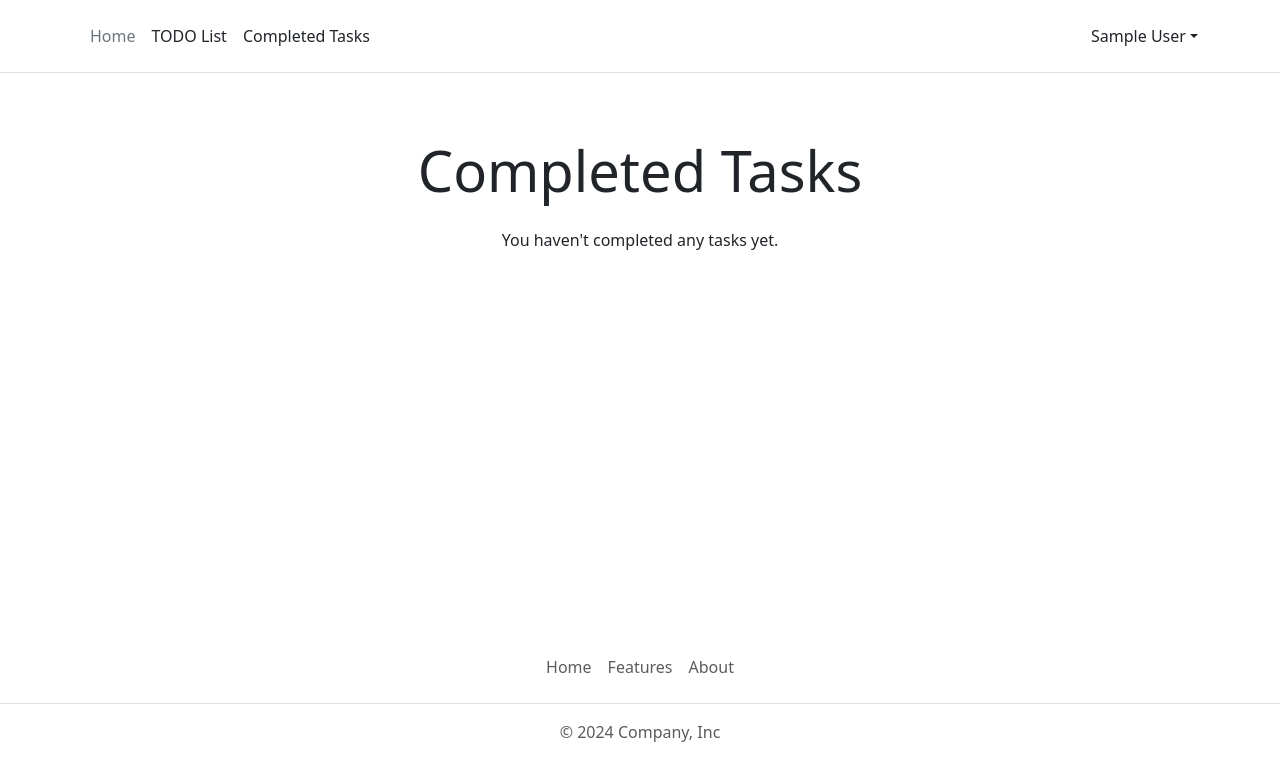
After one commit to A-Trendafilov/TODO-List, a Flask app: page /tasks/completed in a window 1280 px wide. The commit adds this page. Shown: the top 781 px of the page. Run offline with Flask 3, Linux system fonts and the light colour scheme; the visitor is signed in with stand-in values (Sample User, id 1); data that the repository does not hold is empty; some libraries are stand-ins or nearby versions.

Commit message:
add edit task func. add completed task endpoint

```diff
--- a/main.py
+++ b/main.py
@@ -137,10 +137,18 @@ def tasks():
 @login_required
 def delete_task(task_id):
     task_to_delete = db.get_or_404(Task, task_id)
-    db.session.delete(task_to_delete)
-    db.session.commit()
-    flash(f"Task: {task_to_delete.title} - is deleted successfully!", "success")
-    return redirect(url_for("tasks"))
+    if task_to_delete.completed:
+        db.session.delete(task_to_delete)
+        db.session.commit()
+        flash(
+            f"Completed task '{task_to_delete.title}' deleted successfully!", "success"
+        )
+        return redirect(url_for("completed_tasks"))
+    else:
+        db.session.delete(task_to_delete)
+        db.session.commit()
+        flash(f"Task '{task_to_delete.title}' deleted successfully!", "success")
+        return redirect(url_for("tasks"))
 
 
 @app.route("/tasks/complete/<int:task_id>")
@@ -168,6 +176,30 @@ def edit_task(task_id):
     return render_template("edit.html", form=edit_form, task=task_to_edit)
 
 
+@app.route("/tasks/completed")
+@login_required
+def completed_tasks():
+    result = db.session.execute(
+        db.select(Task).where((Task.author_id == current_user.id) & Task.completed)
+    )
+    comp_tasks = result.scalars().all()
+    formatted_completed_tasks = [
+        {
+            "id": task.id,
+            "title": task.title,
+            "due_date": task.due_date.strftime("%d-%m-%Y") if task.due_date else None,
+            "created_date": task.created_date.strftime("%d-%m-%Y"),
+            "completed_date": task.completed_date.strftime("%d-%m-%Y"),
+        }
+        for task in comp_tasks
+    ]
+    return render_template(
+        "completed.html",
+        current_user=current_user,
+        completed_tasks=formatted_completed_tasks,
+    )
+
+
 @app.route("/logout")
 @login_required
 def logout():
--- a/templates/base.html
+++ b/templates/base.html
@@ -36,7 +36,7 @@
         <li><a href="{{ url_for('home') }}" class="nav-link px-2 link-secondary">Home</a></li>
         {% if current_user.is_authenticated %}
         <li><a href="{{ url_for('tasks') }}" class="nav-link px-2 link-dark">TODO List</a></li>
-        <li><a href="#" class="nav-link px-2 link-dark">Finish</a></li>
+        <li><a href="{{ url_for('completed_tasks') }}" class="nav-link px-2 link-dark">Completed Tasks</a></li>
         {% endif %}
       </ul>
 
--- /dev/null
+++ b/templates/completed.html
@@ -0,0 +1,33 @@
+{% extends "base.html" %}
+{% block title %}{{ current_user.name }}Completed Tasks{% endblock %}
+{% block content %}
+
+<div class="container py-5">
+  <h1 class="display-4 text-center mb-4">Completed Tasks</h1>
+  <div class="row justify-content-center">
+    <div class="col-md-8">
+      {% if completed_tasks %}
+      <ul class="list-group">
+        {% for task in completed_tasks %}
+        <li class="list-group-item">
+          <div class="d-flex justify-content-between align-items-center">
+            <div>
+              <h5 class="mb-0">{{ task.title }}</h5>
+              <p class="mb-0">Created: {{ task.created_date }}</p>
+              <p class="mb-0">Completed: {{ task.completed_date }}</p>
+            </div>
+            <div>
+              <a href="{{ url_for('delete_task', task_id=task.id)}}" class="btn btn-sm btn-outline-danger">Delete</a>
+            </div>
+          </div>
+        </li>
+        {% endfor %}
+      </ul>
+      {% else %}
+      <p class="text-center">You haven't completed any tasks yet.</p>
+      {% endif %}
+    </div>
+  </div>
+</div>
+
+{% endblock %}
```
Also changed, not shown: templates/edit.html (added, +46 -0 lines).
